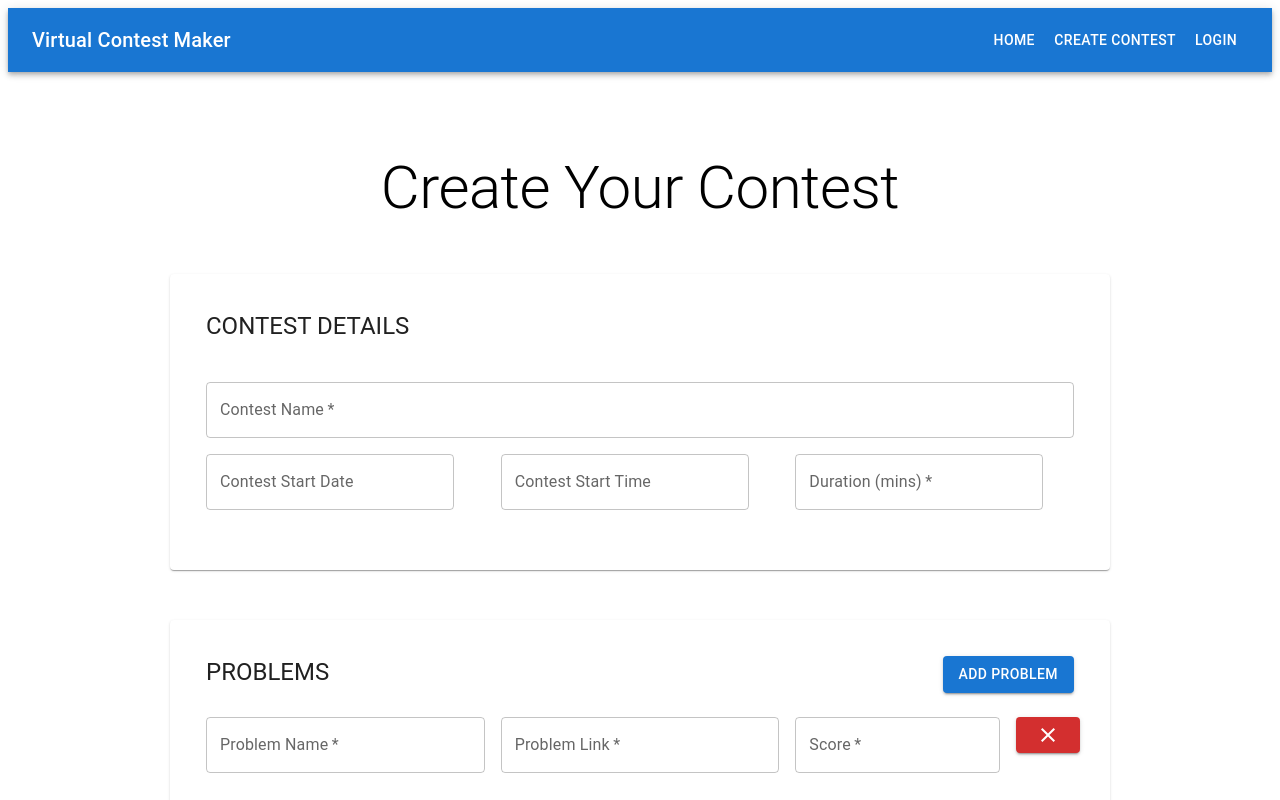
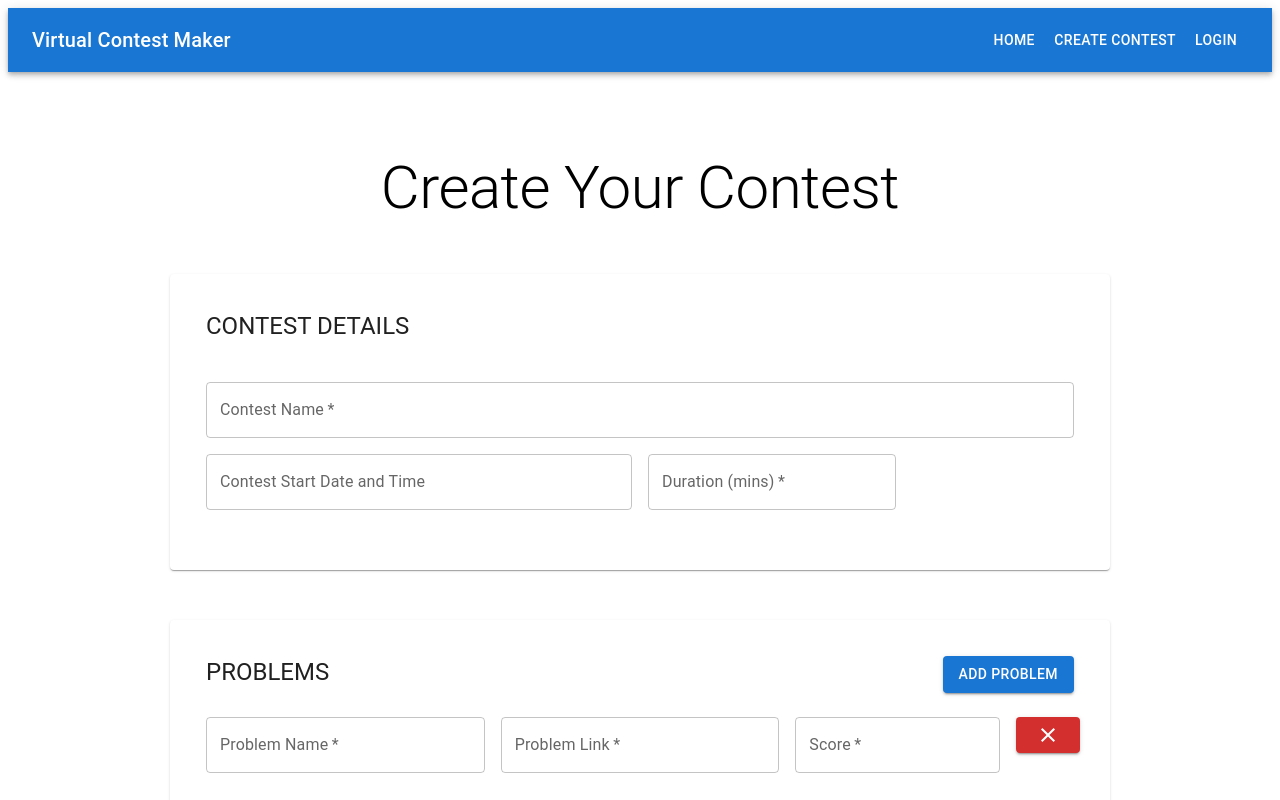
Before and after one commit to arminpatel/vcm-frontend, a React (Vite) app: page /create-contest in a window 1280 px wide. Shown: the top 800 px of the page. Built offline with nearby package versions, Linux system fonts and the light colour scheme.

Commit message:
make contest creation form functional (#41)

```diff
--- a/src/components/CreateContestDetails.jsx
+++ b/src/components/CreateContestDetails.jsx
@@ -1,11 +1,10 @@
 import React from "react";
 import { Typography, Grid, TextField } from "@mui/material";
-import { DatePicker, TimePicker } from "@mui/x-date-pickers";
+import { DateTimePicker } from "@mui/x-date-pickers";
 
 const CreateContestDetails = ({
   addContestName,
-  addContestDate,
-  addContestTime,
+  addContestDateAndTime,
   addContestDuration,
 }) => {
   return (
@@ -26,20 +25,12 @@ const CreateContestDetails = ({
           />
         </Grid>
 
-        <Grid item sm={4}>
-          <DatePicker
-            id="contest-date"
-            label="Contest Start Date"
-            onChange={addContestDate}
-            required
-          />
-        </Grid>
-
-        <Grid item sm={4}>
-          <TimePicker
-            id="contest-time"
-            label="Contest Start Time"
-            onChange={addContestTime}
+        <Grid item xs={6} sm={6}>
+          <DateTimePicker
+            id="contest-date-and-time"
+            label="Contest Start Date and Time"
+            slotProps={{ textField: { fullWidth: true } }}
+            onChange={addContestDateAndTime}
             required
           />
         </Grid>
--- a/src/components/CreateContestForm.jsx
+++ b/src/components/CreateContestForm.jsx
@@ -4,13 +4,15 @@ import CreateContestDetails from "./CreateContestDetails";
 import CreateProblemList from "./CreateProblemList";
 import getMaxId from "../utils/getMaxId";
 import { useNavigate } from "react-router-dom";
+import axios from "axios";
+import { useMutation } from "@tanstack/react-query";
+import { Navigate } from "react-router-dom";
 
 const CreateContestForm = () => {
   const navigate = useNavigate();
 
   const [contestName, setContestName] = useState("");
-  const [contestStartTime, setContestStartTime] = useState();
-  const [contestStartDate, setContestStartDate] = useState();
+  const [contestStartDateAndTime, setContestStartDateAndTime] = useState();
   const [contestDuration, setContestDuration] = useState(0);
   const [problemCount, setProblemCount] = useState(2);
   const [problems, setProblems] = useState([
@@ -18,19 +20,18 @@ const CreateContestForm = () => {
       id: 1,
       name: "",
       link: "",
-      score: 0
+      score: 0,
     },
     {
       id: 2,
       name: "",
       link: "",
-      score: 0
-    }
+      score: 0,
+    },
   ]);
 
   const addContestName = (event) => setContestName(event.target.value);
-  const addContestDate = (date) => setContestStartDate(date);
-  const addContestTime = (time) => setContestStartTime(time);
+  const addContestDateAndTime = (date) => setContestStartDateAndTime(date);
   const addContestDuration = (event) => setContestDuration(+event.target.value);
 
   const addProblem = () => {
@@ -89,17 +90,89 @@ const CreateContestForm = () => {
     setProblems(tempProblems);
   };
 
-  const submitForm = () => {
-    //TODO: Add API POST REQUEST HERE
-    console.log(
-      contestName,
-      contestStartDate,
-      contestStartTime,
-      contestDuration
-    );
-    console.log(problems);
+  const contestCreationMutation = useMutation({
+    mutationFn: (data) => {
+      return axios.post("api/contests/", data);
+    },
+  });
+
+  const validateForm = () => {
+    if (!contestName || !contestStartDateAndTime || !contestDuration) {
+      window.alert("The Contest Detail Field cannot be empty");
+      return false;
+    }
+
+    let flag = "allCorrect";
+    problems.forEach((problem) => {
+      if (!problem.name || !problem.link || !problem.score) {
+        flag = "problemDetailIncorrect";
+        return;
+      }
+      let score = Number(problem.score);
+      if (isNaN(score) || score < 0 || score > 10000) {
+        flag = "problemScoreIncorrect";
+        return;
+      }
+      let url;
+      try {
+        url = new URL(problem.link);
+      } catch (e) {
+        flag = "problemURLIncorrect";
+        return;
+      }
+      if (url.protocol !== "http:" && url.protocol !== "https:") {
+        flag = "problemLinkFormatIncorrect";
+      }
+    });
+
+    if (flag === "problemDetailIncorrect") {
+      window.alert("Problem Detail Field cannot be empty");
+      return false;
+    } else if (flag === "problemURLIncorrect") {
+      window.alert("The Problem link is not a URL");
+      return false;
+    } else if (flag === "problemLinkFormatIncorrect") {
+      window.alert(
+        "The Problem link is not correctly formatted, please enter a http: or https: link"
+      );
+      return false;
+    } else if (flag === "problemScoreIncorrect") {
+      window.alert("The problem score must be between 0 and 10000");
+      return false;
+    }
+    return true;
   };
 
+  const submitForm = (e) => {
+    e.preventDefault();
+    if (!validateForm()) {
+      return;
+    }
+    let contestStartDateObject = new Date(contestStartDateAndTime);
+    let contestStartDateString = contestStartDateObject.toISOString();
+    let nwproblems = problems.map((problem) => {
+      // eslint-disable-next-line no-unused-vars
+      let { id: _, ...rest } = problem;
+      return rest;
+    });
+
+    const contestdetails = {
+      name: contestName,
+      start_date_time: contestStartDateString,
+      duration: contestDuration,
+      problems: nwproblems,
+    };
+
+    contestCreationMutation.mutate(contestdetails);
+  };
+
+  if (contestCreationMutation.isSuccess) {
+    let contestid = contestCreationMutation.data.data.id;
+    return <Navigate to={`/contest/${contestid}`} />;
+  }
+  if (contestCreationMutation.isError) {
+    return <div>Some Error Occured </div>;
+  }
   return (
     <form>
       <Typography variant="h2" align="center" mt={10}>
@@ -112,8 +185,7 @@ const CreateContestForm = () => {
         <CardContent>
           <CreateContestDetails
             addContestName={addContestName}
-            addContestDate={addContestDate}
-            addContestTime={addContestTime}
+            addContestDateAndTime={addContestDateAndTime}
             addContestDuration={addContestDuration}
           />
         </CardContent>
@@ -139,7 +211,7 @@ const CreateContestForm = () => {
         style={{
           width: "100%",
           display: "flex",
-          justifyContent: "space-evenly"
+          justifyContent: "space-evenly",
         }}
       >
         <Button variant="contained" onClick={submitForm}>
--- a/src/components/CreateProblem.jsx
+++ b/src/components/CreateProblem.jsx
@@ -40,6 +40,7 @@ const CreateProblem = ({
           onChange={(event) => {
             addProblemScore(problem.id, event.target.value);
           }}
+          type={"number"}
           fullWidth
           required
         ></TextField>
```
